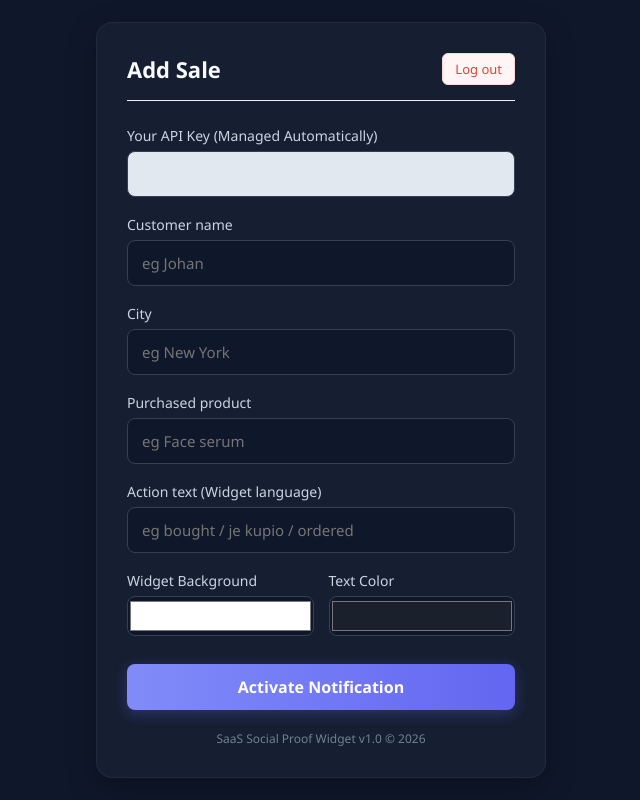
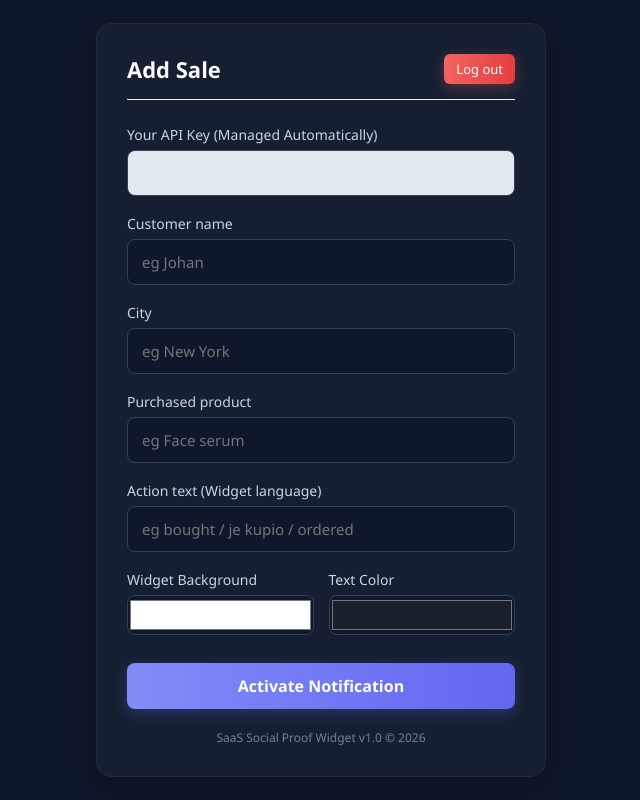
Before and after one commit to Jarmila527/saas-social-proof, a plain HTML site: page public/admin.html in a window 1280 px wide. Shown: the whole page, without its empty margins (319-959 px from the left). Drawn offline with Linux system fonts and the light colour scheme; sample sign-in values are in the browser's storage.

Commit message:
CSS Update

```diff
--- a/public/admin.html
+++ b/public/admin.html
@@ -52,20 +52,22 @@
         }
 
         .logout-btn {
-            background: #fff5f5;
-            color: #e53e3e;
-            border: 1px solid #fed7d7;
+            color: #fff;
+            background: linear-gradient(to right, #f16363, #e53e3e);
+            border: none;
+            box-shadow: 0 4px 14px rgba(241, 104, 99, 0.3);
             padding: 6px 12px;
             border-radius: 6px;
             cursor: pointer;
             font-size: 13px;
             font-weight: 500;
-            transition: all 0.2s;
+            transition: all 0.3s ease;
         }
 
         .logout-btn:hover {
-            background: #e53e3e;
             color: white;
+            transform: translateY(-1px);
+            box-shadow: 0 6px 20px rgba(252, 74, 74, 0.5);
         }
 
         .form-group {
```
